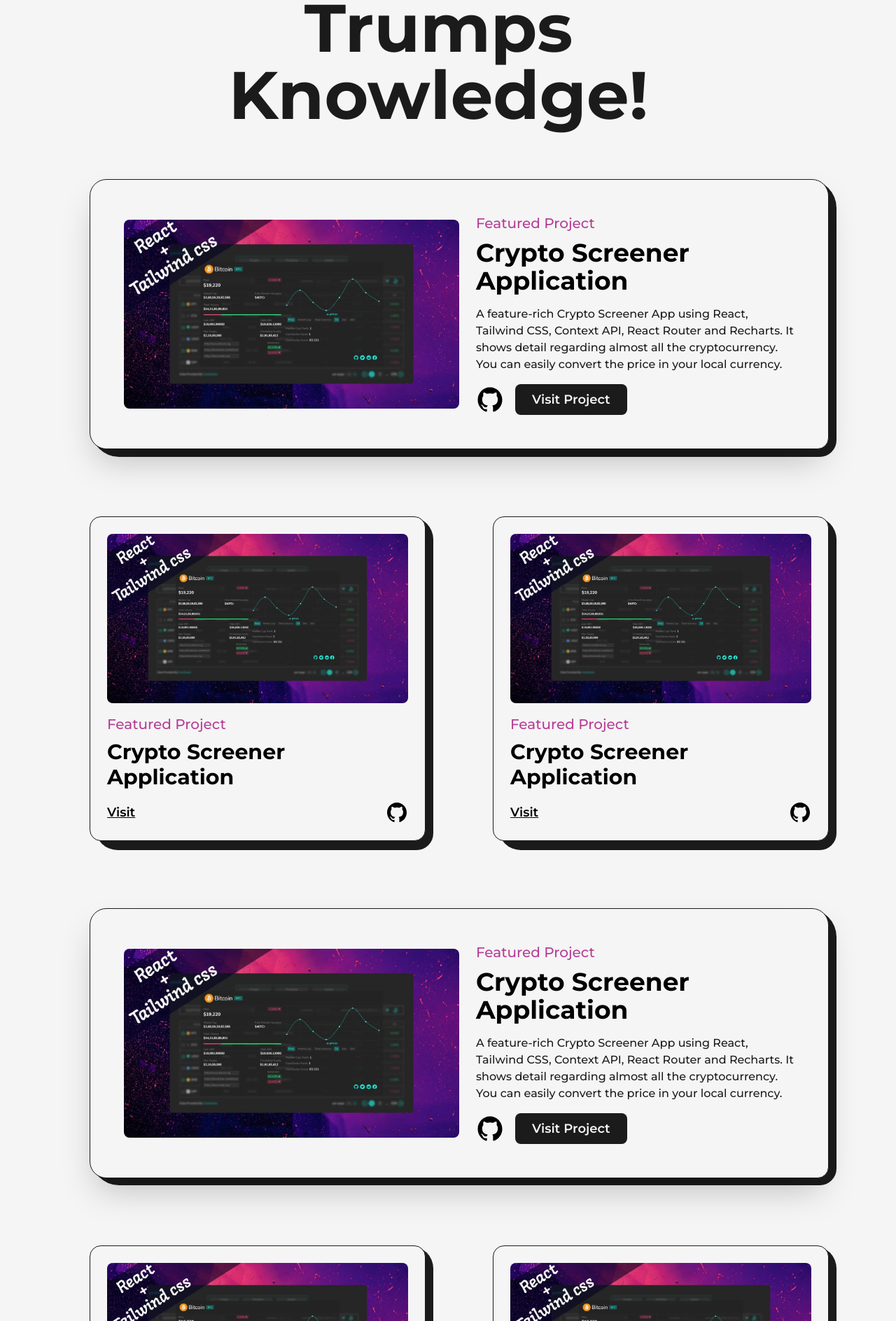
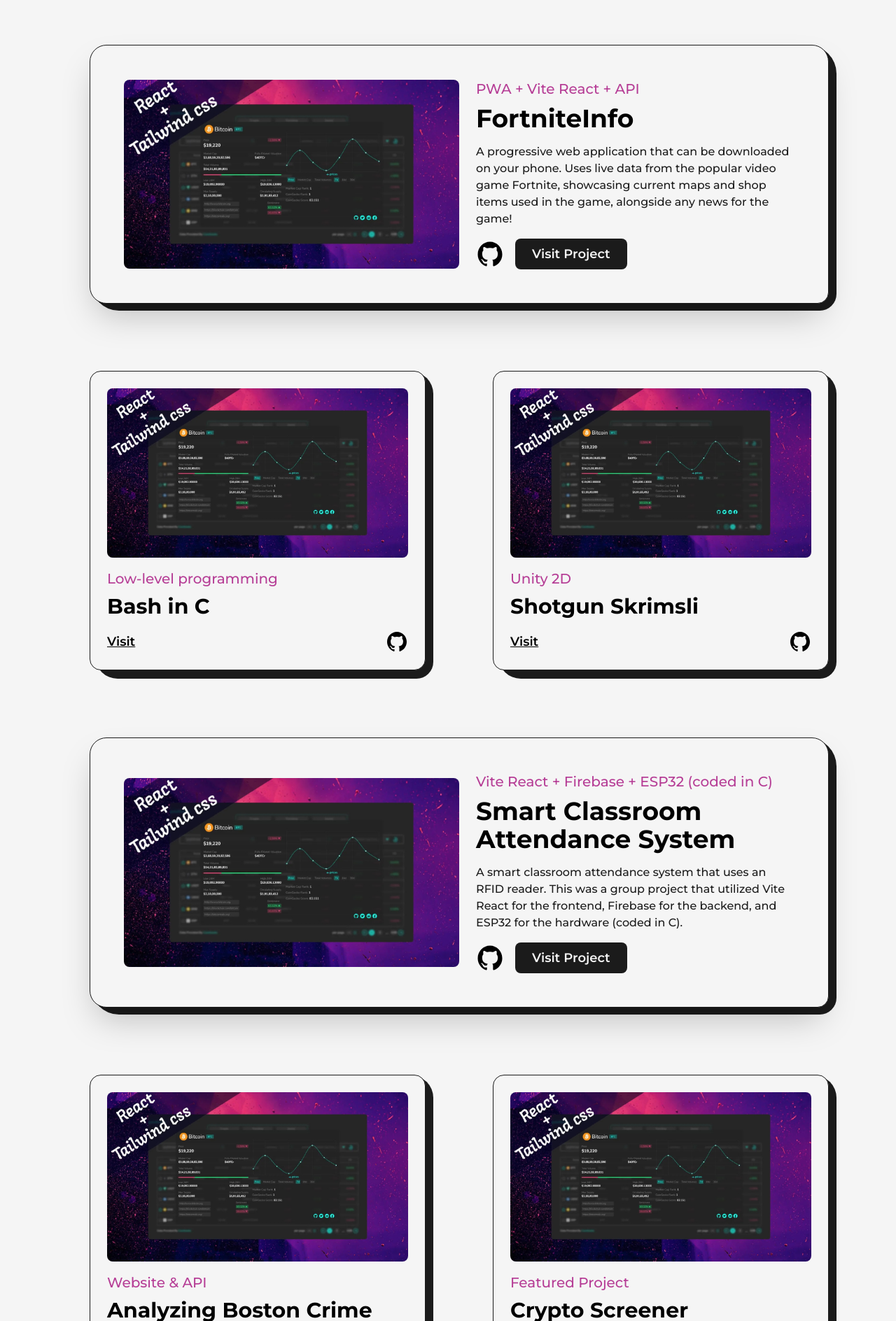
Before and after one commit to vaibhav-saini-dev/portfolio, a Next.js app: page /projects in a window 1280 px wide. Shown: the part 272-2160 px from the top of the page at 70% size. Built offline with nearby package versions, Linux system fonts and the light colour scheme.

Commit message:
Add projects to Projects page

```diff
--- a/src/pages/projects.js
+++ b/src/pages/projects.js
@@ -97,61 +97,59 @@
             </Head>
             <main className="w-full mb-16 flex flex-col items-center justify-center dark:text-light">
                 <Layout className="pt-16">
-                    <AnimatedText text="Imagination Trumps Knowledge!"
+                    <AnimatedText text="Built with Purpose"
                         className="mb-16"
                     />
                     {/* gap-24 is the gap between x and y */}
                     <div className="grid grid-cols-12 gap-24">
                         <div className="col-span-12">
                             <FeaturedProject
-                                type="Featured Project"
-                                title="Crypto Screener Application"
+                                type="PWA + Vite React + API"
+                                title="FortniteInfo"
                                 img={project1}
-                                summary="A feature-rich Crypto Screener App using React, Tailwind CSS, Context API, React Router and Recharts.
-It shows detail regarding almost all the cryptocurrency. You can easily convert the price in your
-local currency."
-                                link="/"
-                                github="/"
+                                summary="A progressive web application that can be downloaded on your phone.
+
+Uses live data from the popular video game Fortnite, showcasing current maps and shop items used in the game, alongside any news for the game!"
+                                link="https://fortnite-info.netlify.app/"
+                                github="https://github.com/vaibhav-saini-dev/FortniteInfo"
                             />
                         </div>
                         <div className="col-span-6">
                             <Project
-                                type="Featured Project"
-                                title="Crypto Screener Application"
+                                type="Low-level programming"
+                                title="Bash in C"
                                 img={project1}
-                                link="/"
-                                github="/"
+                                link="https://github.com/vaibhav-saini-dev/bash-in-C"
+                                github="https://github.com/vaibhav-saini-dev/bash-in-C"
                             />
                         </div>
                         <div className="col-span-6">
                             <Project
-                                type="Featured Project"
-                                title="Crypto Screener Application"
+                                type="Unity 2D"
+                                title="Shotgun Skrimsli"
                                 img={project1}
-                                link="/"
-                                github="/"
+                                link="https://github.com/vaibhav-saini-dev/Unity2D---Shotgun-Skrimsli"
+                                github="https://github.com/vaibhav-saini-dev/Unity2D---Shotgun-Skrimsli"
                             />
                         </div>
 
                         <div className="col-span-12">
                             <FeaturedProject
-                                type="Featured Project"
-                                title="Crypto Screener Application"
+                                type="Vite React + Firebase + ESP32 (coded in C)"
+                                title="Smart Classroom Attendance System"
                                 img={project1}
-                                summary="A feature-rich Crypto Screener App using React, Tailwind CSS, Context API, React Router and Recharts.
-It shows detail regarding almost all the cryptocurrency. You can easily convert the price in your
-local currency."
-                                link="/"
-                                github="/"
+                                summary="A smart classroom attendance system that uses an RFID reader. This was a group project that utilized Vite React for the frontend, Firebase for the backend, and ESP32 for the hardware (coded in C)."
+                                link="https://smart-classroom-attendance-system.netlify.app/"
+                                github="https://github.com/vaibhav-saini-dev/Smart-Classroom-Attendance-System"
                             />
                         </div>
                         <div className="col-span-6">
                             <Project
-                                type="Featured Project"
-                                title="Crypto Screener Application"
+                                type="Website & API"
+                                title="Analyzing Boston Crime Data"
                                 img={project1}
-                                link="/"
-                                github="/"
+                                link="https://vaibhav-saini-dev.github.io/CS480-HW3-BONUS/"
+                                github="https://github.com/vaibhav-saini-dev/CS480-HW3-BONUS"
                             />
                         </div>
                         <div className="col-span-6">
```
